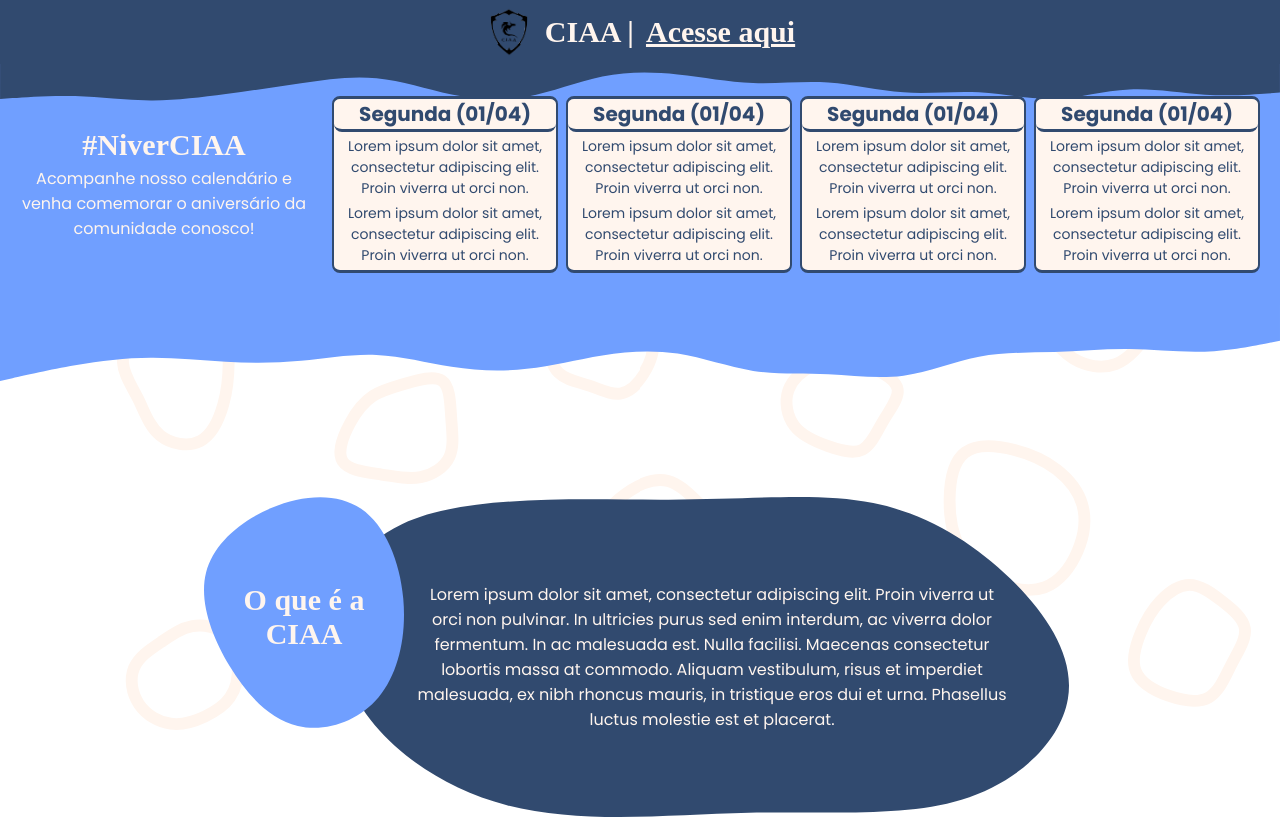
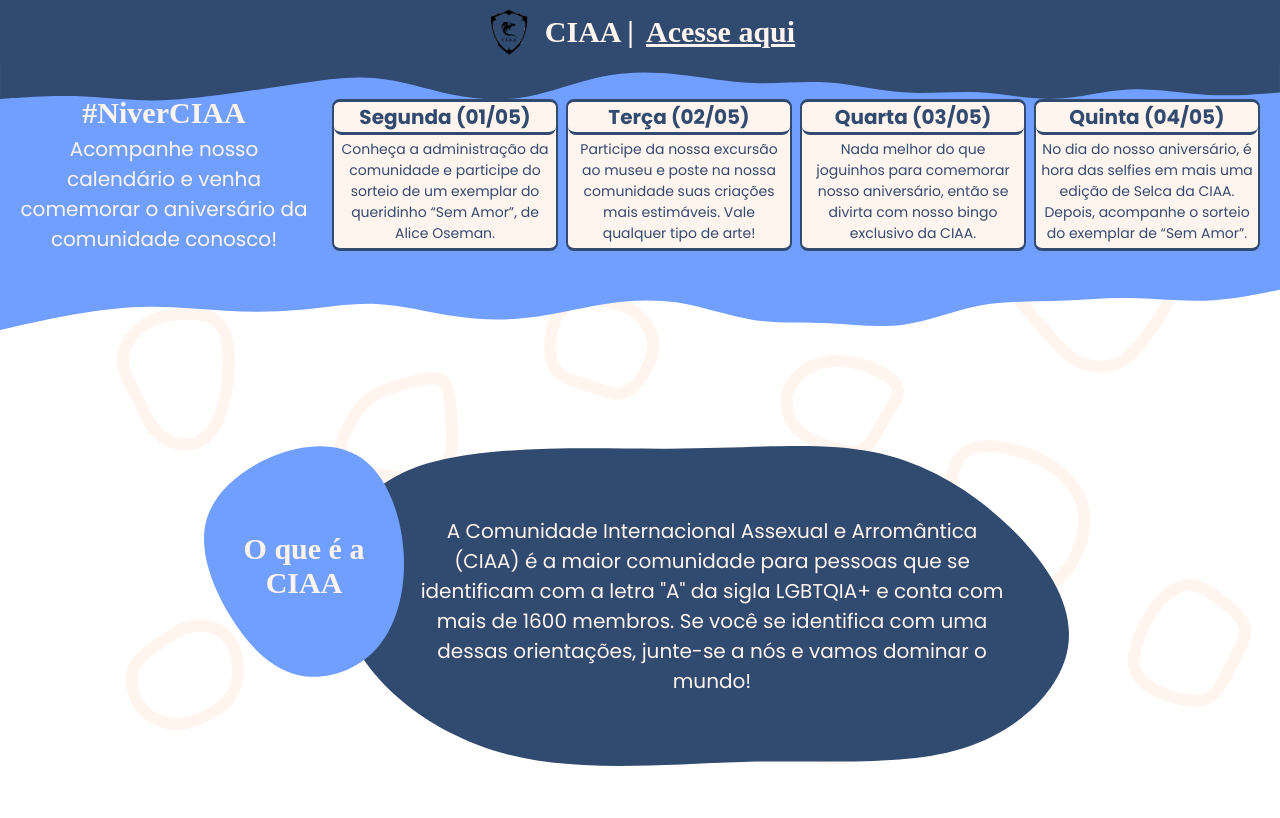
Before and after one commit to develyrios/ciaa, a React (Vite) app: page / in a window 1280 px wide. Shown: the top 818 px of the page. Built offline with nearby package versions, Linux system fonts and the light colour scheme; a web font is replaced by a local one.

Commit message:
<feat>:adiciona o texto da página e refatora alguns códigos relacionados a fonte

```diff
--- a/src/components/About/index.jsx
+++ b/src/components/About/index.jsx
@@ -10,7 +10,7 @@
 
             <ContainerText>
                 <TextRegular>
-                Lorem ipsum dolor sit amet, consectetur adipiscing elit. Proin viverra ut orci non pulvinar. In ultricies purus sed enim interdum, ac viverra dolor fermentum. In ac malesuada est. Nulla facilisi. Maecenas consectetur lobortis massa at commodo. Aliquam vestibulum, risus et imperdiet malesuada, ex nibh rhoncus mauris, in tristique eros dui et urna. Phasellus luctus molestie est et placerat.
+                A Comunidade Internacional Assexual e Arromântica (CIAA) é a maior comunidade para pessoas que se identificam com a letra "A" da sigla LGBTQIA+ e conta com mais de 1600 membros. Se você se identifica com uma dessas orientações, junte-se a nós e vamos dominar o mundo!
                 </TextRegular>
             </ContainerText>
         </Container>
--- a/src/components/Calendar/index.jsx
+++ b/src/components/Calendar/index.jsx
@@ -14,10 +14,22 @@
                 </ContainerText>
 
                 <ContainerDays>
-                    <CalendarDay />
-                    <CalendarDay />
-                    <CalendarDay />
-                    <CalendarDay />
+                    <CalendarDay
+                        title="Segunda (01/05)"
+                        text="Conheça a administração da comunidade e participe do sorteio de um exemplar do queridinho “Sem Amor”, de Alice Oseman."
+                        />
+                    <CalendarDay
+                        title="Terça (02/05)"
+                        text="Participe da nossa excursão ao museu e poste na nossa comunidade suas criações mais estimáveis. Vale qualquer tipo de arte!"
+                        />
+                    <CalendarDay
+                        title="Quarta (03/05)"
+                        text="Nada melhor do que joguinhos para comemorar nosso aniversário, então se divirta com nosso bingo exclusivo da CIAA."
+                        />
+                    <CalendarDay
+                        title="Quinta (04/05)"
+                        text="No dia do nosso aniversário, é hora das selfies em mais uma edição de Selca da CIAA. Depois, acompanhe o sorteio do exemplar de “Sem Amor”."
+                        />
                 </ContainerDays>
             </Container>
         </BackgroundContainer>
--- a/src/components/Calendar/style.js
+++ b/src/components/Calendar/style.js
@@ -31,7 +31,7 @@
 
     max-width: 1440px;
 
-    padding: 32px 16px;
+    padding: 32px 16px 0 16px;
 
     @media (max-width: 1200px) {
         flex-direction: column;
--- a/src/components/CalendarDay/index.jsx
+++ b/src/components/CalendarDay/index.jsx
@@ -1,20 +1,15 @@
 import { CalendarParagraph, CalendarTitle } from "../../styles/Text"
 import { Container, ContainerText, ContainerTitle } from "./style"
 
-export const CalendarDay = () => {
+export const CalendarDay = ({ title, text }) => {
     return (
         <Container className="bg-bege">
             <ContainerTitle>
-                <CalendarTitle>Segunda (01/04)</CalendarTitle>
+                <CalendarTitle>{title}</CalendarTitle>
             </ContainerTitle>
 
             <ContainerText>
-                <CalendarParagraph>
-                Lorem ipsum dolor sit amet, consectetur adipiscing elit. Proin viverra ut orci non.
-                </CalendarParagraph>
-                <CalendarParagraph>
-                Lorem ipsum dolor sit amet, consectetur adipiscing elit. Proin viverra ut orci non.
-                </CalendarParagraph>
+                <CalendarParagraph>{text}</CalendarParagraph>
             </ContainerText>
         </Container>
     )
--- a/src/components/CalendarDay/style.js
+++ b/src/components/CalendarDay/style.js
@@ -30,7 +30,6 @@
     display: flex;
     flex-direction: column;
     justify-content: center;
-    row-gap: 4px;
 
     padding: 4px;
 `
--- a/src/components/Navbar/style.js
+++ b/src/components/Navbar/style.js
@@ -30,4 +30,10 @@
             transform: scale(0.75);
         }
     }
+
+    @media (max-width: 360px) {
+        h1 {
+            font-size: 28px;
+        }
+    }
 `
--- a/src/components/Team/style.js
+++ b/src/components/Team/style.js
@@ -30,6 +30,14 @@
 
     @media (max-width: 450px) {
         background-position: top 64px left, bottom 52px left;
+
+        h1 {
+            font-size: 20px;
+        }
+
+        p {
+            font-size: 16px;
+        }
     }
 `
 
--- a/src/styles/Text.js
+++ b/src/styles/Text.js
@@ -8,10 +8,6 @@
 
     @media (min-width: 1440px) {
         font-size: 32px;
-    }
-
-    @media (max-width: 450px) {
-        font-size: 20px;
     }
 `
 
@@ -25,12 +21,12 @@
 export const TextRegular = styled.p`
     font-family: 'Poppins', sans-serif;
     font-weight: 400;
-    font-size: 16px;
+    font-size: 20px;
     text-align: center;
 
-    @media (min-width: 1440px) {
+    /* @media (min-width: 1280px) {
         font-size: 20px;
-    }
+    } */
 `
 
 export const CalendarTitle = styled.h2`
```
